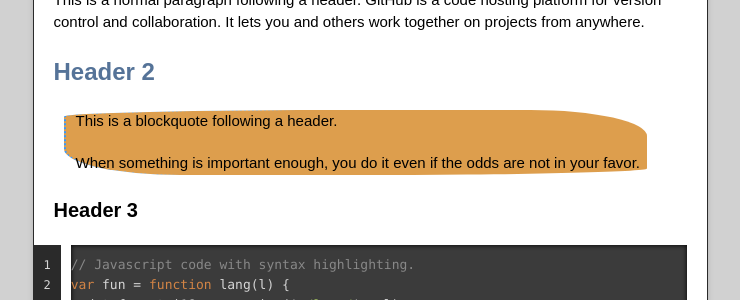
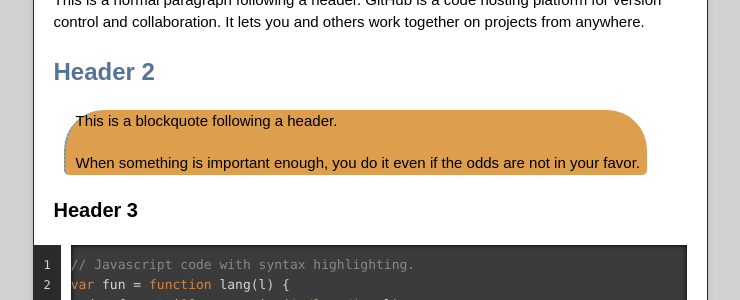
Before and after one commit to LoCCan4/loccan4.github.io, a Jekyll site: the page built from index.md, in a window 1280 px wide. Shown: the part 477-777 px from the top of the page, without its empty margins (270-1010 px from the left). Built offline with Jekyll 4.4.1, drawn with Linux system fonts in a browser that asks for light colours.

Commit message:
Update jekyll-theme-time-machine.scss

```diff
--- a/_sass/jekyll-theme-time-machine.scss
+++ b/_sass/jekyll-theme-time-machine.scss
@@ -429,7 +429,7 @@ footer .owner p a {
   border-left: 2px dotted #3399ff;
   padding-left: 10px;
   margin-left: 10px;
-  border-radius: 50% 20% / 10% 40%;
+  border-radius: 40px 40px 5px 5px;
   background: #dd9e4d;
 }
 
```
